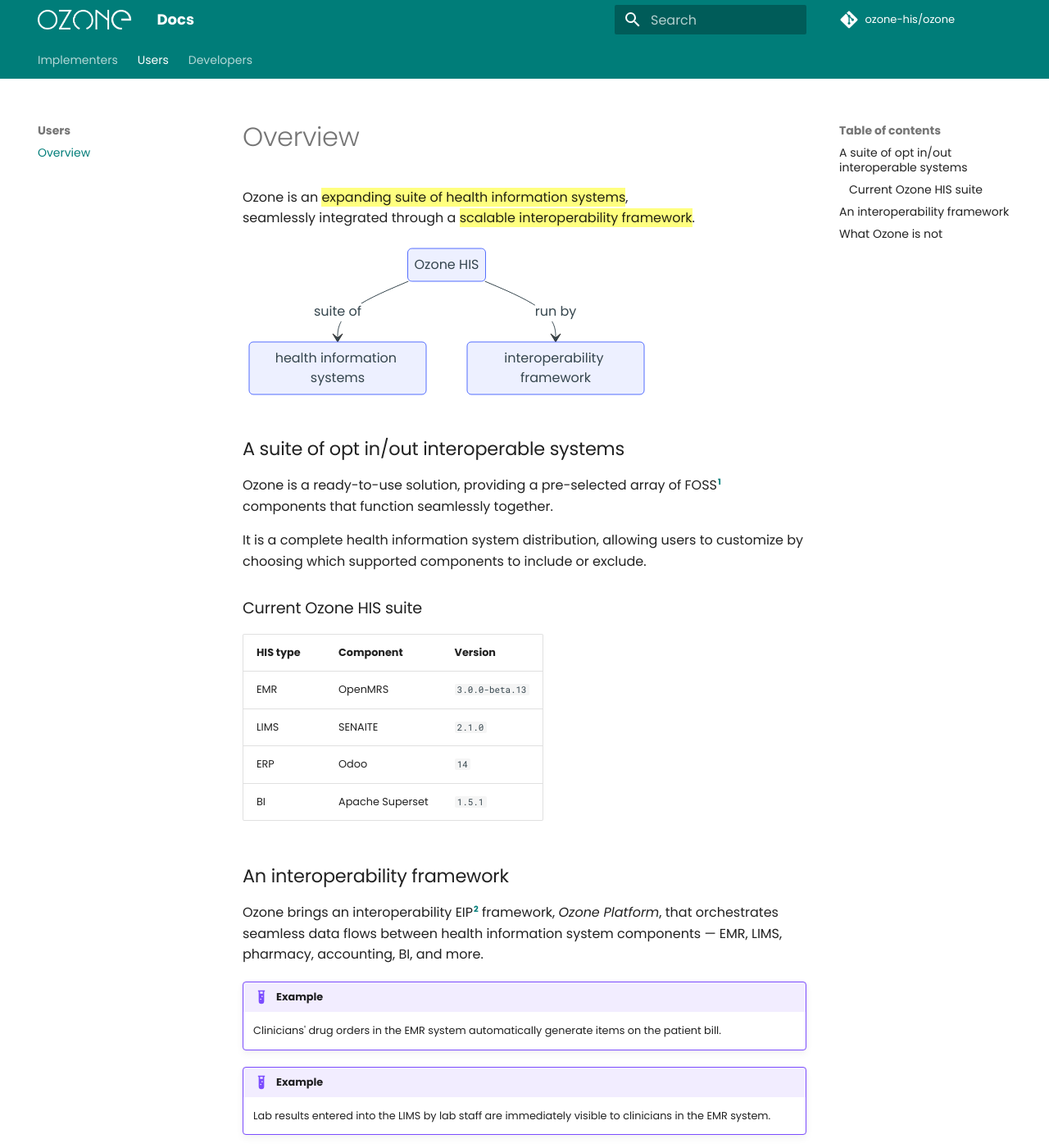
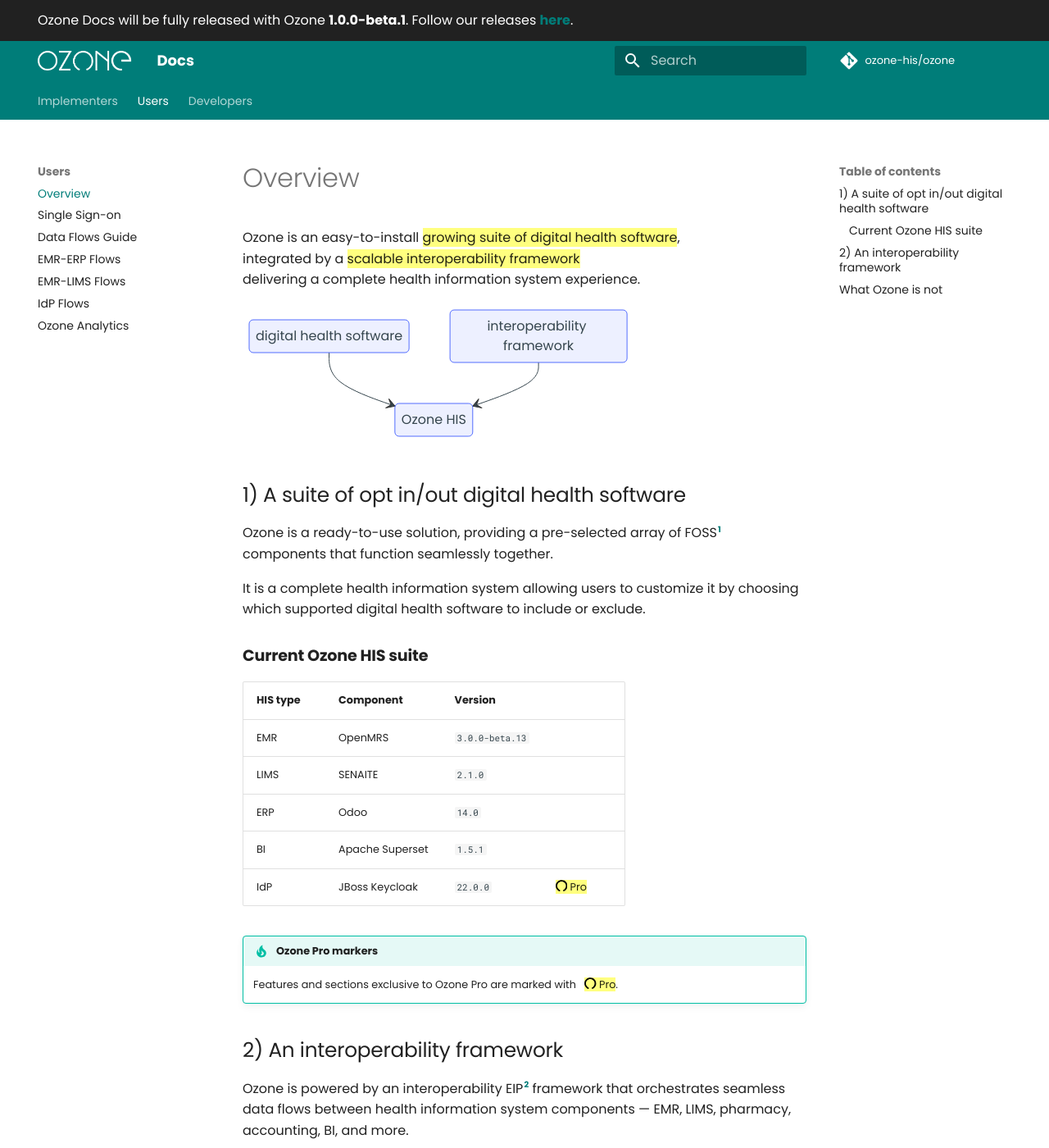
Before and after one commit to ozone-his/ozone-docs, an MkDocs documentation site: the page built from docs/users/overview.md, in a window 1280 px wide and 1400 px high. Shown: the whole window at 82% size. Built offline with MkDocs 1.6.1 and Material for MkDocs 9.7.7, drawn with Linux system fonts in a browser that asks for light colours; comment, search, counter and statistics services are not loaded; some of the changed text lies outside the part shown.

Commit message:
OZ-356: Expanded users guides with data flows.

````diff
--- a/docs/stylesheets/extra.css
+++ b/docs/stylesheets/extra.css
@@ -1,18 +1,31 @@
+.oz-green {
+  color: #007d79;
+}
+
 .md-typeset {
   font-size: medium;
 }
 
+.md-typeset .small-title {
+  font-size: 50%;
+  font-weight: 500;
+}
+
 .md-typeset h2 {
-  font-size: 140%;
+  font-size: 155%;
   font-weight: 500;
 }
 
 .md-typeset h3 {
   font-size: 120%;
+  font-weight: 600;
 }
 
 .md-typeset h4 {
-  font-size: 120%;
+  text-transform: uppercase;
+  font-weight: 500;
+  font-size: 100%;
+  color: #007d79;
 }
 
 .md-typeset h5 {
--- a/docs/users/overview.md
+++ b/docs/users/overview.md
@@ -1,38 +1,44 @@
 # Overview
 
-Ozone is an {==expanding suite of health information systems==},
-<br/>seamlessly integrated through a {==scalable interoperability framework==}.
+Ozone is an easy-to-install {==growing suite of digital health software==},
+<br/>integrated by a {==scalable interoperability framework==}
+<br/>delivering a complete health information system experience.
 
 ``` mermaid
 stateDiagram-v2
     state "Ozone HIS" as ozone
+    state "digital health software" as state1
     state "interoperability framework" as state2
-    state "health information systems" as state1
 
-    ozone --> state1: suite of
-    ozone --> state2: run by
+    state1 --> ozone
+    state2 --> ozone
 ```
 
-## A suite of opt in/out interoperable systems
+## 1) A suite of opt in/out digital health software
 
-Ozone is a ready-to-use solution, providing a pre-selected array of FOSS[^1] components that function seamlessly together.
+Ozone is a ready-to-use solution, providing a pre-selected array of FOSS[^foss] components that function seamlessly together.
 
-It is a complete health information system distribution, allowing users to customize by choosing which supported components to include or exclude.
+It is a complete health information system allowing users to customize it by choosing which supported digital health software to include or exclude.
 
-[^1]:  Free and open-source software
+[^foss]:  Free and open-source software
 
 ### Current Ozone HIS suite
 
-| **HIS type** | **Component**            | **Version**       |
-|----------|-----------------|---------------|
-| EMR      | OpenMRS         | `3.0.0-beta.13` |
-| LIMS     | SENAITE         | `2.1.0`             |
-| ERP      | Odoo            | `14`            |
-| BI       | Apache Superset | `1.5.1`         |
+| **HIS type** | **Component**   | **Version**     |                |
+|--------------|-----------------|-----------------|----------------|
+| EMR          | OpenMRS         | `3.0.0-beta.13` |                |
+| LIMS         | SENAITE         | `2.1.0`         |                |
+| ERP          | Odoo            | `14.0`          |                |
+| BI           | Apache Superset | `1.5.1`         |                |
+| IdP          | JBoss Keycloak  | `22.0.0`        | {==:oz: Pro==} |
 
-## An interoperability framework
+!!! tip "Ozone Pro markers"
 
-Ozone brings an interoperability EIP[^eip] framework, _Ozone Platform_, that orchestrates seamless data flows between health information system components — EMR, LIMS, pharmacy, accounting, BI, and more.
+    Features and sections exclusive to Ozone Pro are marked with &nbsp;&nbsp;{==:oz: Pro==}.
+
+## 2) An interoperability framework
+
+Ozone is powered by an interoperability EIP[^eip] framework that orchestrates seamless data flows between health information system components — EMR, LIMS, pharmacy, accounting, BI, and more.
 
 [^eip]: Entreprise integration patterns
 
@@ -44,7 +50,7 @@
 
     Lab results entered into the LIMS by lab staff are immediately visible to clinicians in the EMR system.
 
-!!! example
+!!! example "Example &nbsp;&nbsp; {==:oz: Pro==}"
 
     Data analysts can perform real-time cross-analysis of clinical and billing data on the BI platform.
 
--- a/mkdocs.yml
+++ b/mkdocs.yml
@@ -7,13 +7,21 @@
     - Manual Setup: 'manual-setup.md'
   - Users:
     - Overview: 'users/overview.md'
+    - Single Sign-on: 'users/sso.md'
+    - Data Flows Guide: 'users/dataflows.md'
+    - EMR-ERP Flows: 'users/emr-erp.md'
+    - EMR-LIMS Flows: 'users/emr-lims.md'
+    - IdP Flows: 'users/all-idp.md'
+    - Ozone Analytics: 'users/analytics.md'
   - Developers:
     - Developers Guide: 'devs/index.md'
 theme:
   name: material
+  custom_dir: overrides
   features:
     - navigation.tabs
     - navigation.footer
+    - navigation.sections
     - content.code.copy
   font:
     text: Poppins
@@ -40,11 +48,14 @@
   - stylesheets/extra.css
 markdown_extensions:
   - admonition
+  - attr_list
   - pymdownx.emoji:
       emoji_index: !!python/name:material.extensions.emoji.twemoji
       emoji_generator: !!python/name:material.extensions.emoji.to_svg
+      options:
+        custom_icons:
+          - overrides/.icons
   - pymdownx.details
-  - attr_list
   - md_in_html
   - footnotes
   - pymdownx.critic
--- /dev/null
+++ b/overrides/main.html
@@ -0,0 +1,5 @@
+{% extends "base.html" %}
+
+{% block announce %}
+  Ozone Docs will be fully released with Ozone <b>1.0.0-beta.1</b>. Follow our releases <a target="_blank" href="https://talk.openmrs.org/tags/c/software/ozone-his/70/releases"><b>here</b></a>.
+{% endblock %}
````
Also changed, not shown: docs/devs/index.md (+1 -5 lines), docs/index.md (+5 -7 lines), docs/manual-setup.md (+16 -17 lines), docs/users/all-idp.md (added, +24 -0 lines), docs/users/analytics.md (added, +1 -0 lines), docs/users/dataflows.md (added, +56 -0 lines), docs/users/emr-erp.md (added, +67 -0 lines), docs/users/emr-lims.md (added, +7 -0 lines), docs/users/sso.md (added, +1 -0 lines), overrides/.icons/oz.svg (added), 1 other file.
